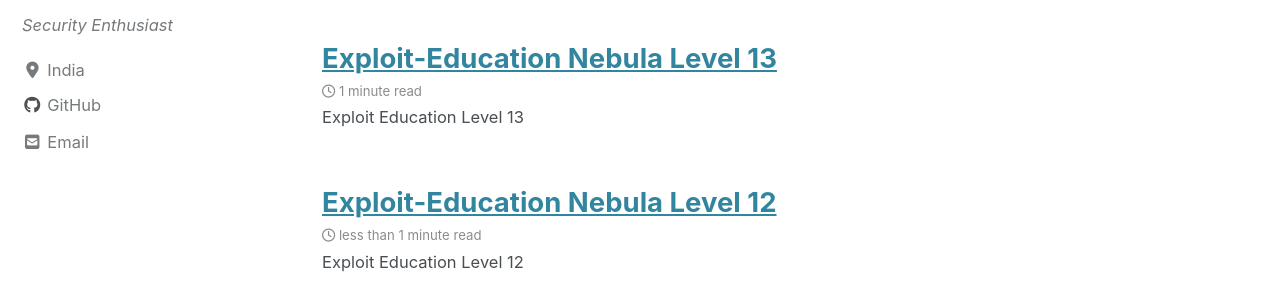
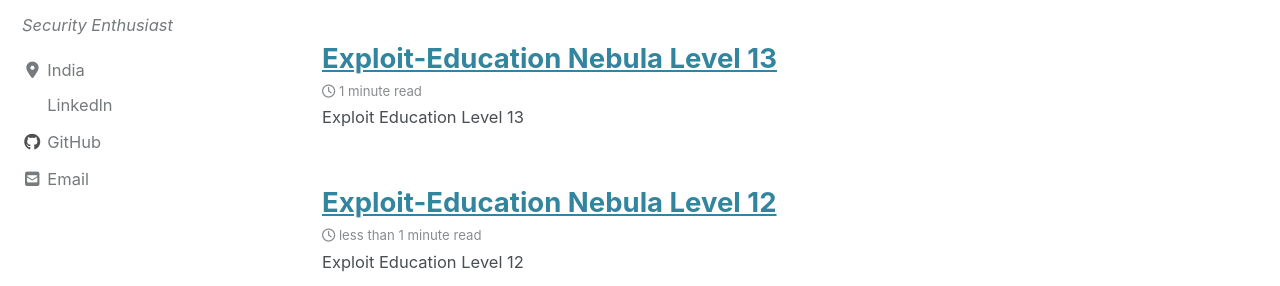
Before and after one commit to JoeNibe/JoeNibe.github.io, a Jekyll site: the page built from index.html, in a window 1280 px wide. Shown: the part 299-585 px from the top of the page. Built offline with Jekyll 4.4.1, drawn with Linux system fonts in a browser that asks for light colours; cached includes are drawn as plain includes; nearby versions of some CDN libraries; the list of posts is cut into pages by our own code.

Commit message:
Update _config.yml

```diff
--- a/_config.yml
+++ b/_config.yml
@@ -123,6 +123,9 @@
     - label: "Twitter"
       icon: "fab fa-fw fa-twitter-square"
       # url: "https://twitter.com/"
+    - label: "Linkedln"
+      icon: "fab fa-fw fa-linkedin-square"
+      url: "https://www.linkedin.com/"
     - label: "Facebook"
       icon: "fab fa-fw fa-facebook-square"
       # url: "https://facebook.com/"
```
